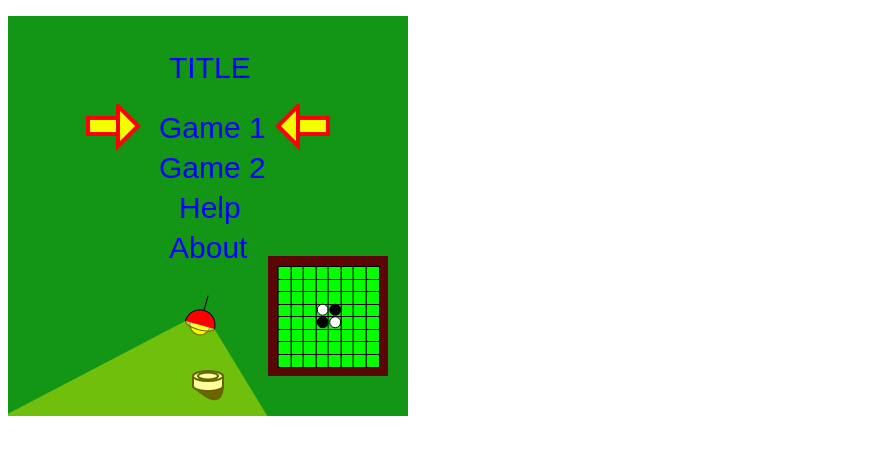
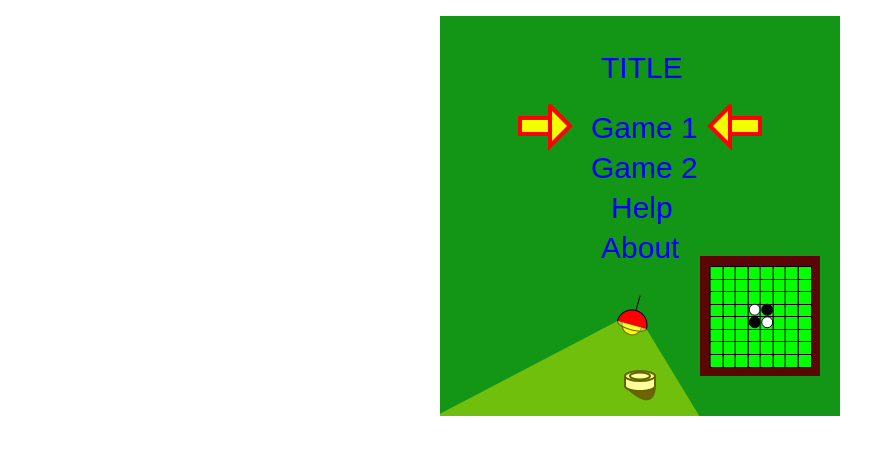
Before and after one commit to KeerthiGowda/soccer_resersi, a plain HTML site: page index.html in a window 1280 px wide. Shown: the whole page, without its empty margins (0-895 px from the left). Drawn offline with Linux system fonts and the light colour scheme.

Commit message:
Update index.html
Updated left to center

```diff
--- a/index.html
+++ b/index.html
@@ -16,7 +16,7 @@ and Save as NameOfProgram.html -->
 
  <!-- The body of the webpage, where all visible stuff lies. -->
  <body>
-    <p align="left">
+    <p align="center">
 	<!--This draws the Canvas on the webpage -->
       <canvas id="mycanvas"></canvas>
     </p>
```
